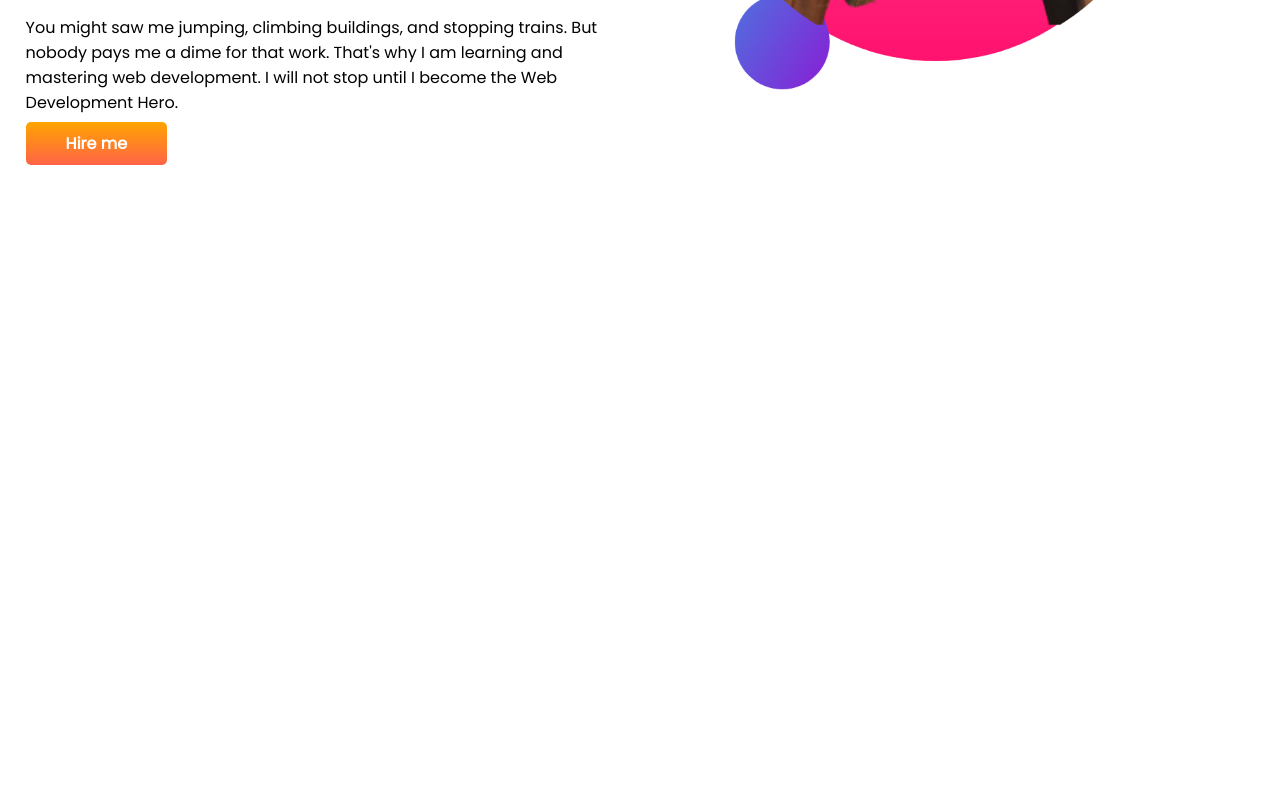
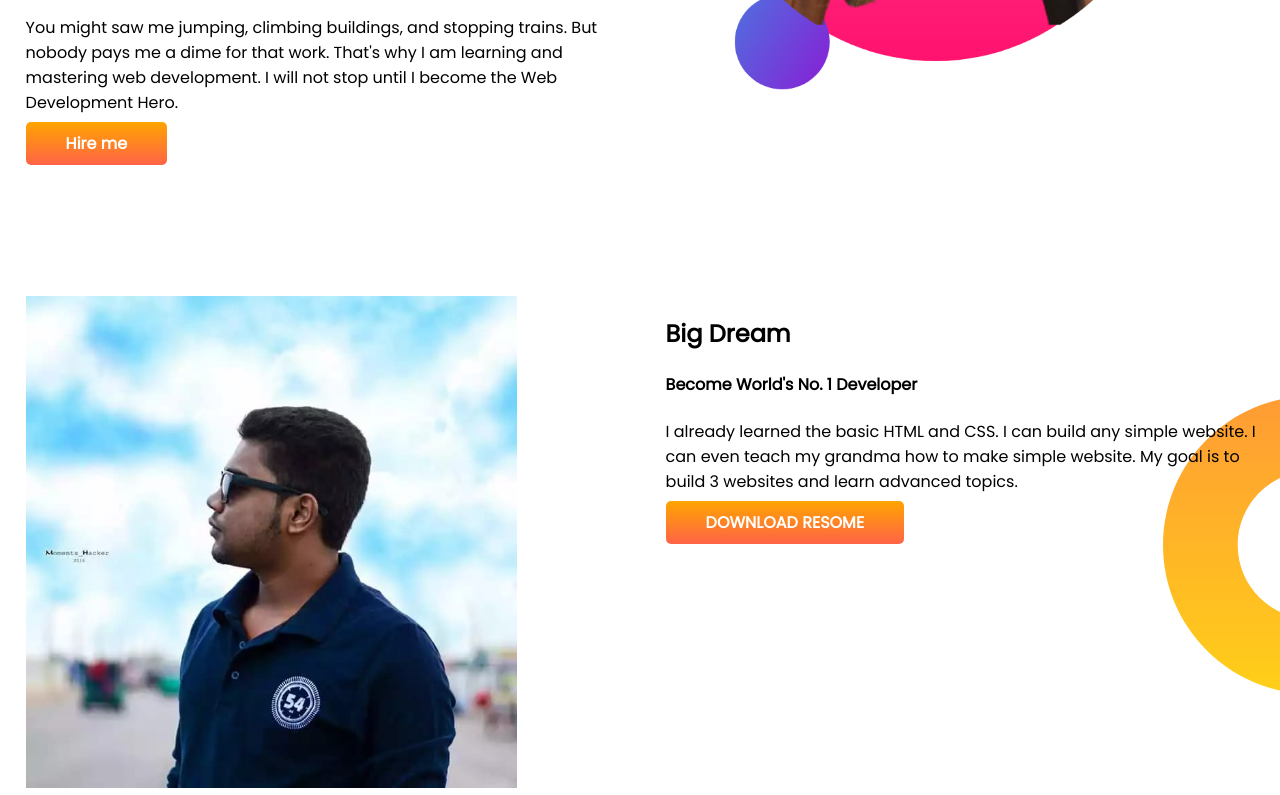
Before and after one commit to mehedihasansabbir220/developer-portfolio, a plain HTML site: page index.html in a window 1280 px wide. Shown: the part 382-1177 px from the top of the page. Before the commit the page ends 800 px from the top, so only its background shows below. Drawn offline with Linux system fonts and the light colour scheme.

Commit message:
middle-banner

```diff
--- a/index.html
+++ b/index.html
@@ -32,6 +32,19 @@
         </div>
 
     </section>
+    <section class="middle-bannar">
+        <div class="half-width">
+            <img src="images/mehedi-2.jpg" alt="mehedi-2">
+        </div>
+        <div class="half-width">
+            <h2>Big Dream</h2>
+            <h4>Become World's No. 1 Developer</h4>
+            <p>I already learned the basic HTML and CSS. I can build any simple website. I can even teach my grandma how
+                to make simple website. My goal is to build 3 websites and learn advanced topics.</p>
+            <a class="link-button" target="blank" href="https://www.linkedin.com/in/mehedi-hasan-415043148/">DOWNLOAD
+                RESOME</a>
+        </div>
+    </section>
 </body>
 
 </html>
--- a/style.css
+++ b/style.css
@@ -32,3 +32,9 @@ section{
     background-image: url(images/top-banner.png);
     background-repeat: no-repeat;
 }
+.middle-bannar{
+    margin-top: 140px;
+    background-image: url(images/dream-bg.png);
+    background-repeat: no-repeat;
+    background-position: right;
+}
```
Also changed, not shown: images/mehedi-2.jpg (added).
